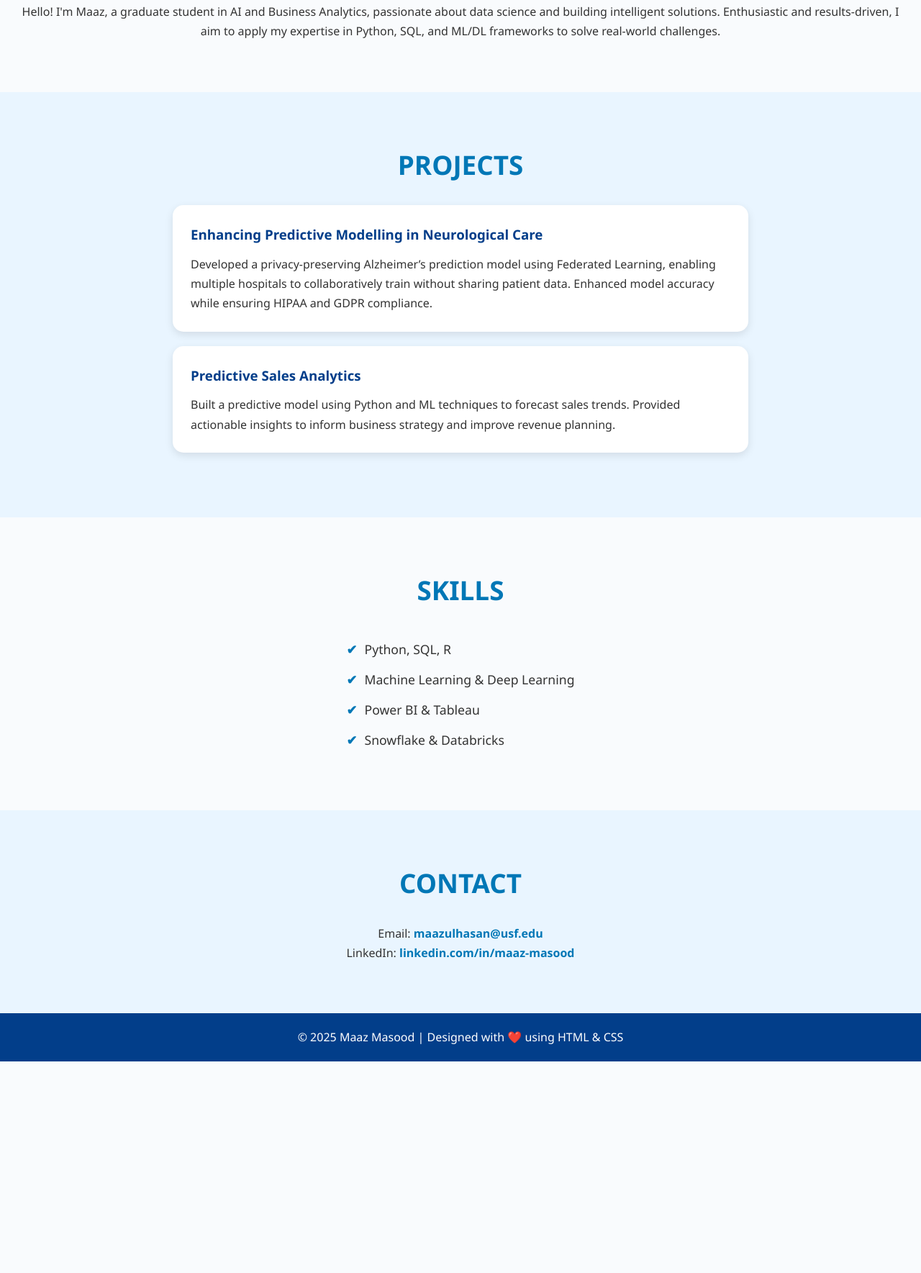
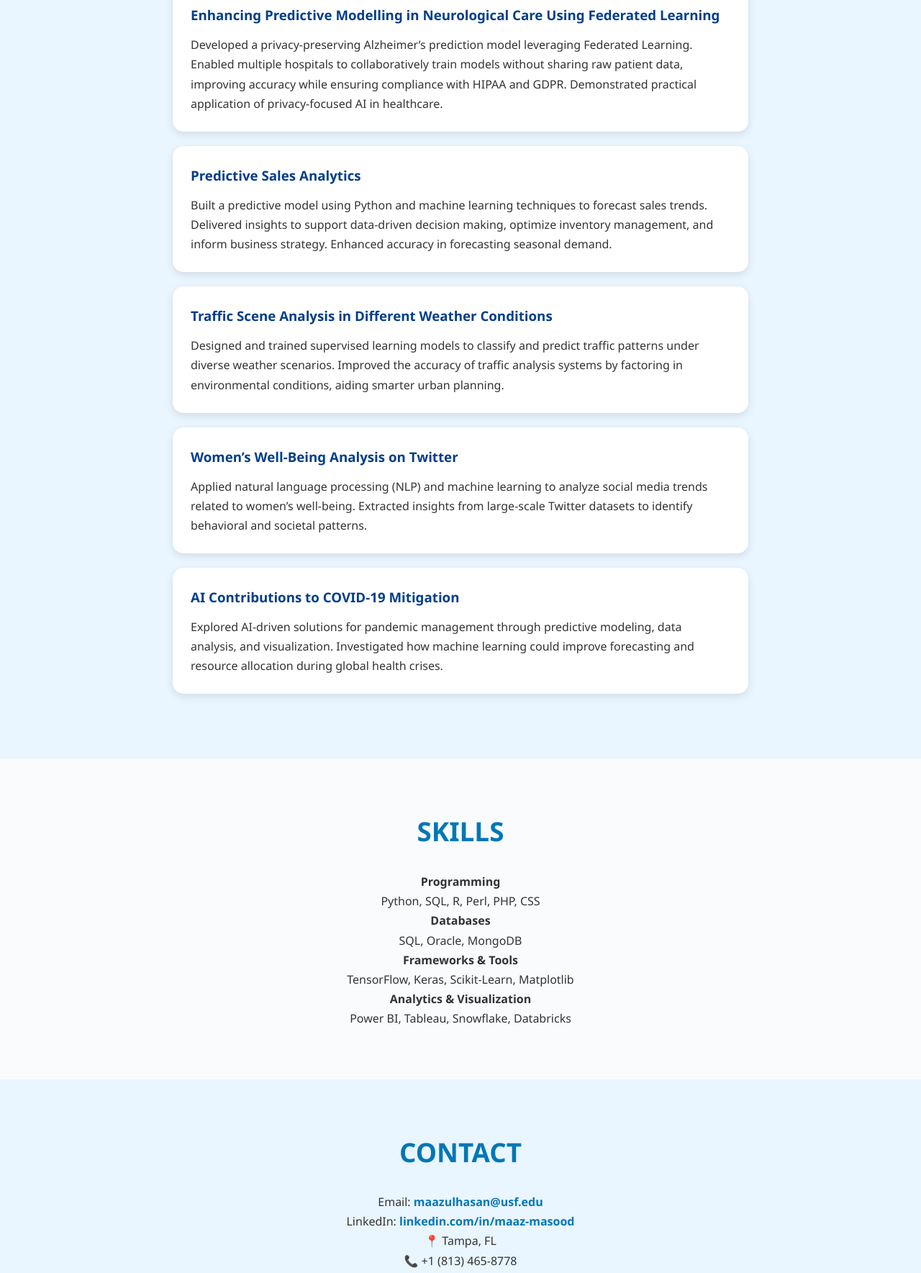
Before and after one commit to maaz-masood/Portfolio, a plain HTML site: page index.html in a window 1280 px wide. Shown: the part 627-2396 px from the top of the page at 72% size. Before the commit the page ends 2102 px from the top, so only its background shows below. Drawn offline with Linux system fonts and the light colour scheme.

Commit message:
Update index.html

```diff
--- a/index.html
+++ b/index.html
@@ -3,15 +3,16 @@
 <head>
   <meta charset="UTF-8">
   <meta name="viewport" content="width=device-width, initial-scale=1.0">
-  <title>Maaz Masood Portfolio</title>
+  <title>Maaz Masood | Portfolio</title>
   <link rel="stylesheet" href="style.css">
 </head>
 <body>
-  <!-- Hero Section -->
-  <header class="hero">
-    <h1>Maaz Masood</h1>
-    <p>Graduate Student in AI & Business Analytics | Data Science & ML Enthusiast</p>
-    <a href="#projects" class="btn">View My Work</a>
+  <!-- Header -->
+  <header class="header">
+    <div class="container">
+      <h1 class="name">Maaz Masood</h1>
+      <p class="tagline">Graduate Student in AI & Business Analytics | Data Science & ML Enthusiast</p>
+    </div>
   </header>
 
   <!-- Navigation -->
@@ -24,59 +25,112 @@
     </ul>
   </nav>
 
-  <!-- About Section -->
-  <section id="about" class="section fade-in">
+  <!-- About -->
+  <section id="about" class="section">
+    <div class="container">
       <h2>About Me</h2>
       <p>
-      Hello! I'm Maaz, a graduate student in AI and Business Analytics, passionate about
-      data science and building intelligent solutions. Enthusiastic and results-driven,
-      I aim to apply my expertise in Python, SQL, and ML/DL frameworks to solve real-world challenges.
+        Enthusiastic and results-driven MS in Artificial Intelligence and Business Analytics graduate student
+        seeking opportunities to apply expertise in data science, machine learning, and business analytics.
+        Strong technical foundation in Python, SQL, and AI frameworks, with excellent problem-solving and collaboration skills.
+        Experienced as a Graduate Teaching Assistant at USF, guiding students in programming, machine learning,
+        and analytics projects.
       </p>
+    </div>
   </section>
 
-  <!-- Projects Section -->
-  <section id="projects" class="section alt fade-in">
+  <!-- Projects -->
+  <section id="projects" class="section alt">
+    <div class="container">
       <h2>Projects</h2>
 
       <div class="project-card">
-      <h3>Enhancing Predictive Modelling in Neurological Care</h3>
+        <h3>Enhancing Predictive Modelling in Neurological Care Using Federated Learning</h3>
         <p>
-        Developed a privacy-preserving Alzheimer’s prediction model using Federated Learning,
-        enabling multiple hospitals to collaboratively train without sharing patient data.
-        Enhanced model accuracy while ensuring HIPAA and GDPR compliance.
+          Developed a privacy-preserving Alzheimer’s prediction model leveraging Federated Learning.
+          Enabled multiple hospitals to collaboratively train models without sharing raw patient data,
+          improving accuracy while ensuring compliance with HIPAA and GDPR. Demonstrated practical
+          application of privacy-focused AI in healthcare.
         </p>
       </div>
 
       <div class="project-card">
         <h3>Predictive Sales Analytics</h3>
         <p>
-        Built a predictive model using Python and ML techniques to forecast sales trends.
-        Provided actionable insights to inform business strategy and improve revenue planning.
+          Built a predictive model using Python and machine learning techniques to forecast sales trends.
+          Delivered insights to support data-driven decision making, optimize inventory management,
+          and inform business strategy. Enhanced accuracy in forecasting seasonal demand.
         </p>
+      </div>
+
+      <div class="project-card">
+        <h3>Traffic Scene Analysis in Different Weather Conditions</h3>
+        <p>
+          Designed and trained supervised learning models to classify and predict traffic patterns under
+          diverse weather scenarios. Improved the accuracy of traffic analysis systems by factoring in
+          environmental conditions, aiding smarter urban planning.
+        </p>
+      </div>
+
+      <div class="project-card">
+        <h3>Women’s Well-Being Analysis on Twitter</h3>
+        <p>
+          Applied natural language processing (NLP) and machine learning to analyze social media trends
+          related to women’s well-being. Extracted insights from large-scale Twitter datasets to identify
+          behavioral and societal patterns.
+        </p>
+      </div>
+
+      <div class="project-card">
+        <h3>AI Contributions to COVID-19 Mitigation</h3>
+        <p>
+          Explored AI-driven solutions for pandemic management through predictive modeling, data analysis,
+          and visualization. Investigated how machine learning could improve forecasting and resource
+          allocation during global health crises.
+        </p>
+      </div>
     </div>
   </section>
 
-  <!-- Skills Section -->
-  <section id="skills" class="section fade-in">
+  <!-- Skills -->
+  <section id="skills" class="section">
+    <div class="container">
       <h2>Skills</h2>
-    <ul class="skills-list">
-      <li>Python, SQL, R</li>
-      <li>Machine Learning & Deep Learning</li>
-      <li>Power BI & Tableau</li>
-      <li>Snowflake & Databricks</li>
-    </ul>
+      <div class="skills-grid">
+        <div class="skill-category">
+          <h4>Programming</h4>
+          <p>Python, SQL, R, Perl, PHP, CSS</p>
+        </div>
+        <div class="skill-category">
+          <h4>Databases</h4>
+          <p>SQL, Oracle, MongoDB</p>
+        </div>
+        <div class="skill-category">
+          <h4>Frameworks & Tools</h4>
+          <p>TensorFlow, Keras, Scikit-Learn, Matplotlib</p>
+        </div>
+        <div class="skill-category">
+          <h4>Analytics & Visualization</h4>
+          <p>Power BI, Tableau, Snowflake, Databricks</p>
+        </div>
+      </div>
+    </div>
   </section>
 
-  <!-- Contact Section -->
-  <section id="contact" class="section alt fade-in">
+  <!-- Contact -->
+  <section id="contact" class="section alt">
+    <div class="container">
       <h2>Contact</h2>
       <p>Email: <a href="mailto:maazulhasan@usf.edu">maazulhasan@usf.edu</a></p>
       <p>LinkedIn: <a href="https://linkedin.com/in/maaz-masood" target="_blank">linkedin.com/in/maaz-masood</a></p>
+      <p>📍 Tampa, FL</p>
+      <p>📞 +1 (813) 465-8778</p>
+    </div>
   </section>
 
   <!-- Footer -->
   <footer>
-    <p>© 2025 Maaz Masood | Designed with ❤️ using HTML & CSS</p>
+    <p>© 2025 Maaz Masood | Built with HTML, CSS & AI-assisted design</p>
   </footer>
 </body>
 </html>
```
Lines whose indentation alone changed are shown as unchanged.
